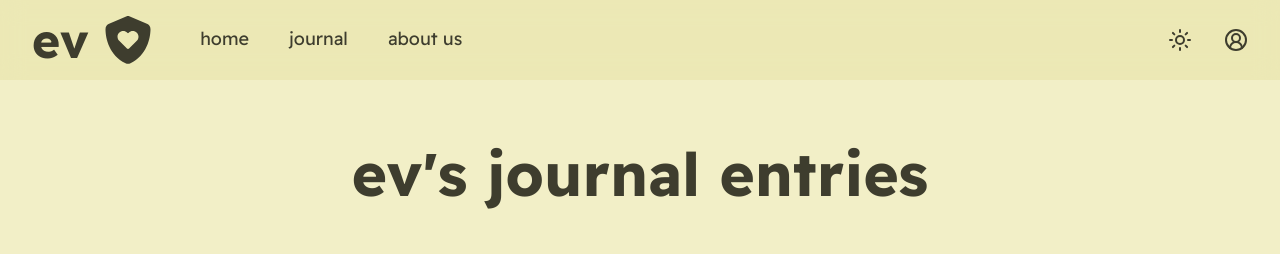
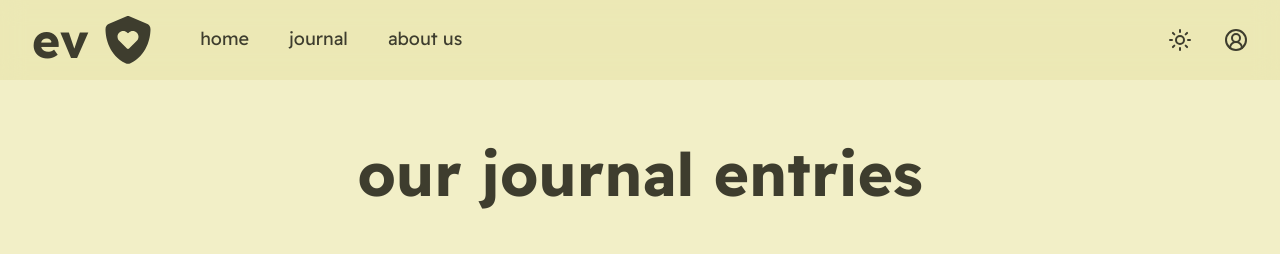
Before and after one commit to vkayy/evs-journal, a Next.js app: page /journal in a window 1280 px wide. Shown: the top 254 px of the page. Built offline with nearby package versions, Linux system fonts and the light colour scheme; no server answers.

Commit message:
style: rename journal page heading

```diff
--- a/app/journal/page.tsx
+++ b/app/journal/page.tsx
@@ -22,7 +22,7 @@ export default function Page() {
   return (
     <>
       <main className="main main_journal">
-        <MainSection id="journal" heading="ev's journal entries">
+        <MainSection id="journal" heading="our journal entries">
           <>
             <div className="entry-container">
               <Dialog>
```
